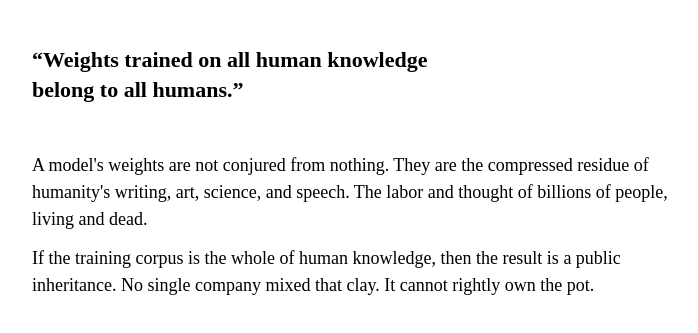
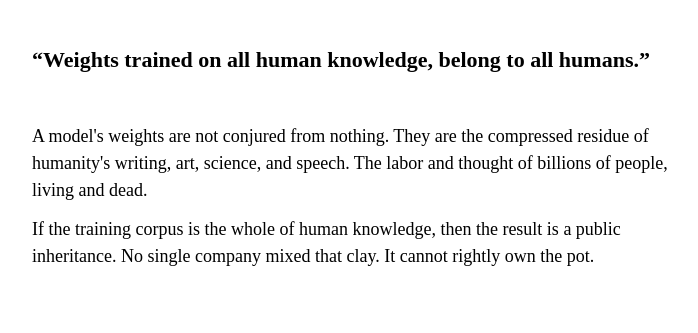
Before and after one commit to freetheweights/freetheweights, a plain HTML site: page index.html in a window 1280 px wide. Shown: the part 133-466 px from the top of the page, without its empty margins (288-986 px from the left). Drawn offline with Linux system fonts and the light colour scheme.

Commit message:
thesis on one line

```diff
--- a/index.html
+++ b/index.html
@@ -47,8 +47,7 @@
   <h1>Free The Weights</h1>
 
   <p class="thesis">
-    &ldquo;Weights trained on all human knowledge<br>
-    belong to all humans.&rdquo;
+    &ldquo;Weights trained on all human knowledge, belong to all humans.&rdquo;
   </p>
 
   <div class="creed">
```
